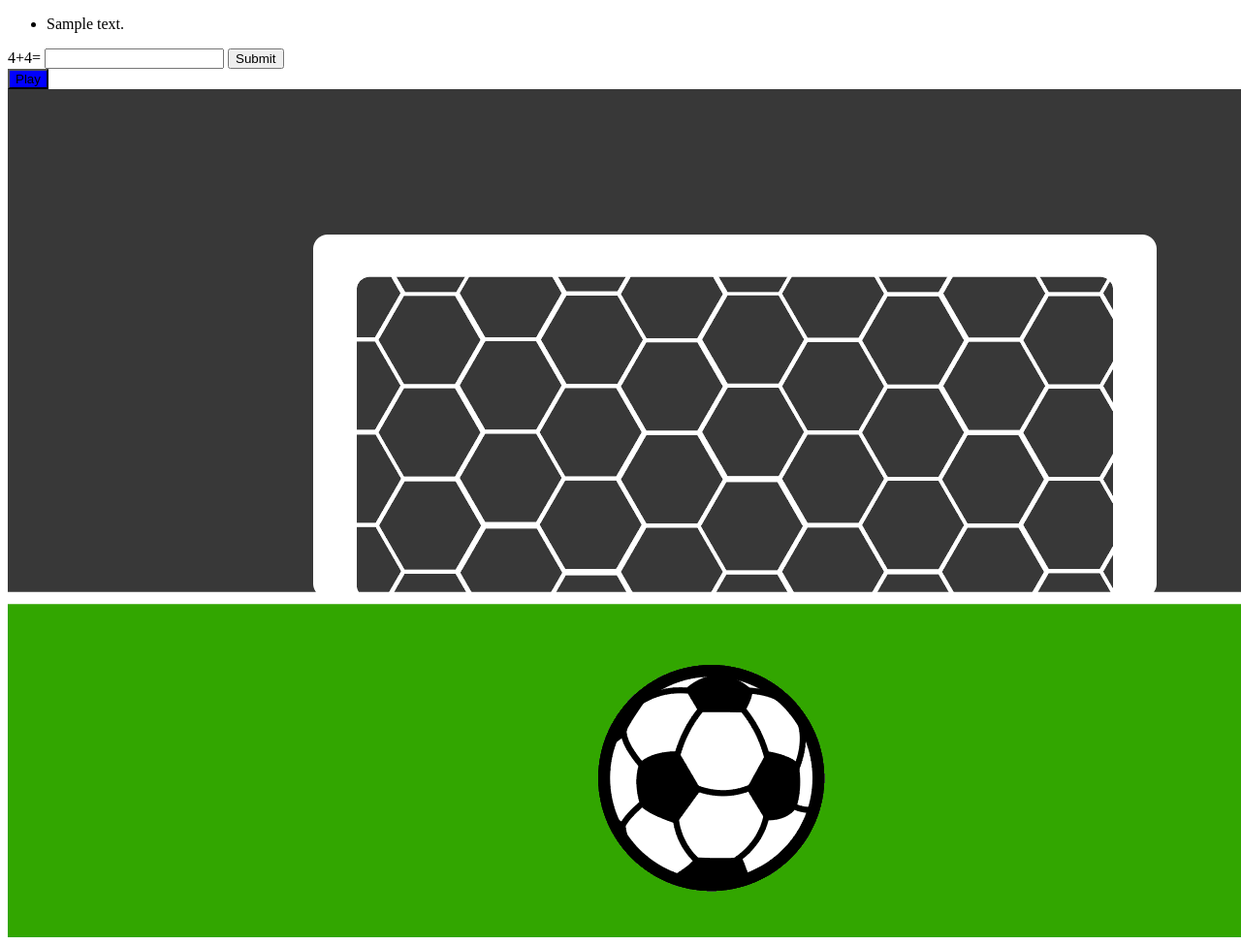
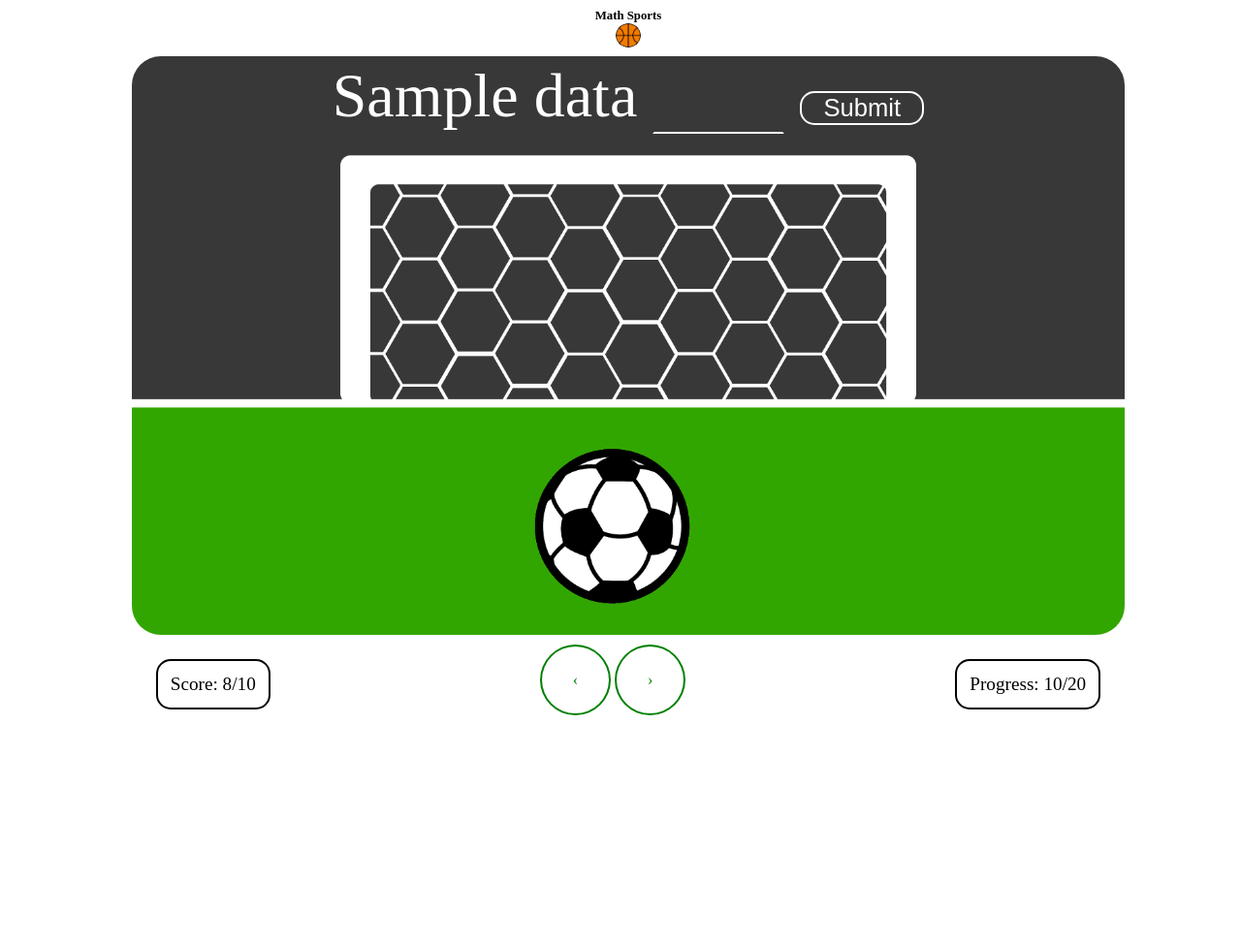
Before and after one commit to befish26/biteMe, a Flask app: template code/templates/question.html in a window 1280 px wide; the page is wider, and only the part inside the window is pictured. Shown: that part at 97% size. After the commit the page ends 738 px from the top of that part, so only its background shows below. Run offline with Flask 2, Linux system fonts and the light colour scheme; the template is opened without the code that fills it: most values are stand-ins (such as "Sample title", 1, 10 or a date in 2020); some libraries are stand-ins or nearby versions.

Commit message:
[Release 1] Updated UI, prototype database query to fill in html.

```diff
--- a/code/main.py
+++ b/code/main.py
@@ -1,6 +1,6 @@
 import logging
 from flask import Flask, render_template, Response, request, redirect, url_for, jsonify
-# import pymysql
+import pymysql
 import json
 import datetime
 import random
@@ -9,32 +9,31 @@ import MySQLdb
 #!/usr/bin/python
 import MySQLdb
 
-db = MySQLdb.connect(host="localhost",  # your host
-                     user="charchit",   # username
-                     passwd="yourpass",        # password
-                     db="mathsportsdb") # name of the database
+# db = MySQLdb.connect(host="localhost",  # your host
+#                      user="admin",   # username
+#                      passwd="admin",        # password
+#                      db="MathSportsDB") # name of the database
 
-# Create a Cursor object to execute queries.
-cur = db.cursor()
-#query = ("SELECT FIRST FROM students ")
-# Select data from table using SQL query.
-cur.execute("SELECT * FROM students")
-#cur.execute(query)
+db = pymysql.connect("localhost", "admin", "admin", "MathSportsDB")
 
-# print the first and second columns
-for row in cur.fetchall() :
-    print row[0], " ", row[1]
-
-#for (FIRST) in cursor: print ("First Name is".format(FIRST))
-
-
-#cur.close()
 #initializing app
 app = Flask(__name__)
 
 @app.route('/')
 def question():
-	return render_template('question.html')
+    # Create a Cursor object to execute queries.
+    cur = db.cursor()
+    #query = ("SELECT FIRST FROM students ")
+    # Select data from table using SQL query.
+    cur.execute("SELECT question, answer FROM question WHERE question_id = 1;")
+    #cur.execute(query)
+
+    questions=[question[0] for question in cur.description] #return headers with values
+    data = cur.fetchall()
+    data_list=[]
+    for element in data:
+        data_list.append(dict(zip(questions,element)))
+	return render_template('question.html', data=data_list)
 
 @app.route('/checkAnswer/', methods=['POST'])
 def check_answer():
--- a/code/templates/question.html
+++ b/code/templates/question.html
@@ -6,26 +6,29 @@
 </head>
 <body>
   <div class="screen">
-    <ul>
-     <li>{{ answer }}</li>
-   </ul>
-      <form id="form1" action="/checkAnswer/" method=post>
-        4+4= <input name="answer" type="text">
-        <input type="submit">
+    <div id="title">
+      <h1>Math Sports<img id='bball' class="show" src="/static/images/bball.png"></h1>
+    </div>
+    <div class="answer">
+      {% for d in data %}
+      <form id="form1" action="/checkAnswer/" method=post style="font:times;">
+        {{ d.question }} <input class="input_field" name="answer" type="text">
+        <input type="submit" class="submit_button">
       </form>
-      <div>
-        <button class="play_button" style="background-color: blue; postion: absolute;" onclick="playGif()">Play</button>
-      </div>
-      <div>
+      {% endfor %}
+    </div>
+      <div class="animation">
         <img id='start_view' class="show" src="/static/soccer_goal_1.gif">
-      </div>
-      <div>
         <img id="miss" class="hidden" src="/static/soccer_miss.gif">
-      </div>
-      <div>
         <img id="goal" class="hidden" src="/static/soccer_goal.gif">
       </div>
-      </div>
+    <div class="footer">
+      <div id="scoreboard">Score: 8/10</div>
+        <a href="#" class="nav_button">&#8249;</a>
+        <a href="#" class="nav_button">&#8250;</a>
+      <div id="progress">Progress: 10/20</div>
+    </div>
+  </div>
 </body>
 
 <script>
@@ -40,9 +43,129 @@
 
 <style>
 
-.screen {
+html,body {
   width:100%;
   height:100%;
+}
+
+img {
+  border-radius: 30px;
+  top: 50%;
+  left: 50%;
+  max-width: 100%;
+  height: 100%;
+  width: 100%;
+}
+
+#title {
+  position: relative;
+  margin: auto;
+  width: 80%;
+  text-align: center;
+  font-size: .5vw;
+}
+#bball {
+  margin: auto;
+  text-align: center;
+  width: 2vw;
+}
+
+.footer {
+  margin: 10px;
+  text-align: center;
+}
+
+#scoreboard {
+  margin: 15px;
+  margin-left: 15px;
+  border: 2px solid black;
+  border-radius: 15px;
+  padding: 1vw;
+  text-align: center;
+  font-size: 1.5vw;
+  float:left;
+}
+#progress {
+  margin: 15px;
+  margin-right: 15px;
+  border: 2px solid black;
+  border-radius: 15px;
+  padding: 1vw;
+  text-align: center;
+  font-size: 1.5vw;
+  float:right;
+}
+
+.nav_button {
+  text-decoration: none;
+  display: inline-block;
+  padding: 2vw 4vh;
+  background-color: transparent;
+  color: green;
+  border-radius: 50%;
+  margin: auto;
+  border: 2px solid green;
+}
+
+.nav_button:hover {
+  text-decoration: none;
+  display: inline-block;
+  padding: 2vw 4vh;
+  background-color: orange;
+  color: white;
+  border-radius: 50%;
+  margin: auto;
+  border: 2px solid orange;
+}
+
+.screen {
+  position: relative;
+  margin: auto;
+  width: 80%;
+  height: 50%;
+}
+
+.submit_button {
+  background-color: transparent;
+  color: white;
+  border: 2px solid white;
+  width: 10vw;
+  height: auto;
+  font-size: 2vw;
+  border-radius: 15px;
+}
+.submit_button:hover {
+  background-color: transparent;
+  color: green;
+  border: 2px solid green;
+}
+
+.input_field {
+  background-color: transparent;
+  border-style: solid;
+  border-color: transparent transparent white transparent;
+  color: white;
+  font-size: 5vw;
+  font:times;
+  width: 10vw;
+  text-align: center;
+}
+
+.input_field:focus, textarea:focus {
+    outline: none;
+}
+
+
+.answer {
+  position: absolute;
+  left: 0;
+  right: 0;
+  margin: auto;
+  width: 80%;
+  text-align: center;
+  color: white;
+  font-size: 5vw;
+  font:times;
 }
 
 .hidden {
```
Also changed, not shown: code/templates/check_answer.html (+135 -9 lines), code/static/images/bball.png (added).
